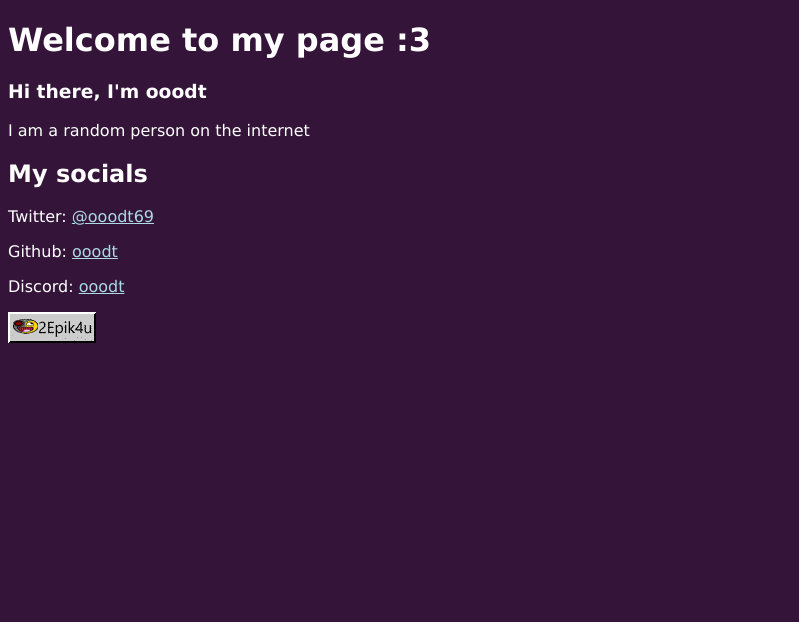
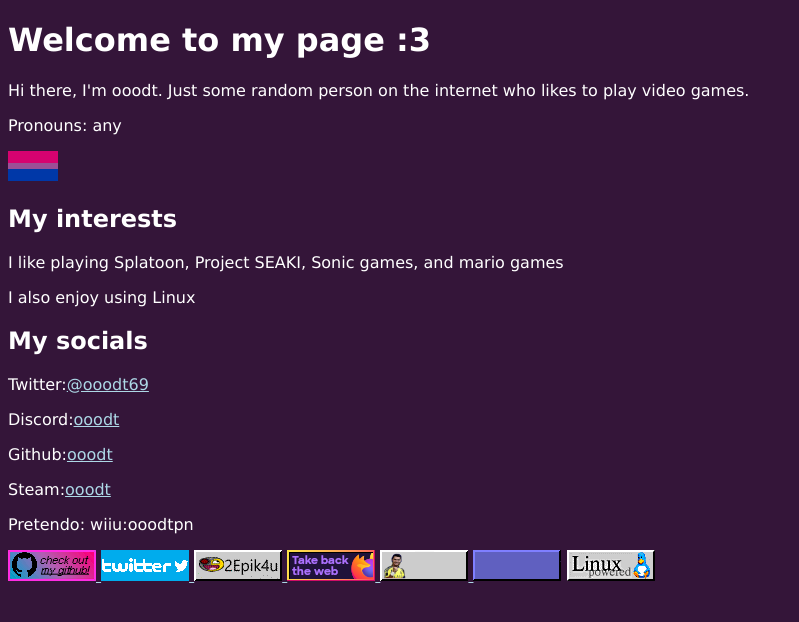
Before and after one commit to ooodt/ooodt.github.io, a plain HTML site: page index.html in a window 1280 px wide. Shown: the whole page, without its empty margins (0-799 px from the left). Drawn offline with Linux system fonts and the light colour scheme.

Commit message:
more stuff added

```diff
--- a/index.html
+++ b/index.html
@@ -1,5 +1,6 @@
 <!DOCTYPE html>
 <html>
+<link rel="icon" href="favicon.png">
 <style>
     body
     {
@@ -13,12 +14,40 @@
     }
 </style>
 <h1>Welcome to my page :3</h1>
-<h3>Hi there, I'm ooodt</h3>
-<p>I am a random person on the internet</p>
+<p>Hi there, I'm ooodt. Just some random person on the internet who likes to play video games.</p>
+<p>Pronouns: any</p>
+<!-- bisexual flag -->
+<svg width="50" height="30" viewBox="0 0 5 3">
+  <rect width="5" height="1.2" y="0" fill="#D60270" />
+  <rect width="5" height="0.6" y="1.2" fill="#9B4F96" />
+  <rect width="5" height="1.2" y="1.8" fill="#0038A8" />
+</svg>
+
+<h2>My interests</h2>
+<p>I like playing Splatoon, Project SEAKI, Sonic games, and mario games</p>
+<p>I also enjoy using Linux</p>
+
 <h2>My socials</h2>
-<p>Twitter: <a href="https://x.com/ooodt69" target="_blank">@ooodt69</a></p>
-<p>Github: <a href="https://github.com/ooodt" target="_blank">ooodt</a></p>
-<p>Discord: <a href="https://discord.com/users/585973849867419648" target="_blank">ooodt</a></p>
+<p>Twitter:<a href="https://x.com/ooodt69" target="_blank">@ooodt69</a></p>
+<p>Discord:<a href="https://discord.com/users/585973849867419648" target="_blank">ooodt</a></p>
+<p>Github:<a href="https://github.com/ooodt" target="_blank">ooodt</a></p>
+<p>Steam:<a href="https://steamcommunity.com/profiles/76561198974696447/" target="_blank">ooodt</a></p>
+<p>Pretendo: wiiu:ooodtpn</p>
+
+<a href="https://github.com/ooodt">
+      <img src="img/checkoutgithub.gif" title="GitHub" width="88" height="31" class="buttons">
+      </a>
+<a href="https://x.com/ooodt69">
+      <img src="img/twitter.gif" title="GitHub" width="88" height="31" class="buttons">
+      </a>
 <a href="https://2epik4u.lol/">
       <img src="img/EPIC.gif" title="MY BUTTON" width="88" height="31" class="buttons">
     </a>
+<a href="https://firefox.com">
+      <img src="img/firefox.png" title="take back the web" width="88" height="31" class="buttons">
+    </a>
+<a href="https://gx.games/games/pfec9l/ronaldo-exe/">
+<img src="img/88x31ronaldo.gif" alt="ronaldo.exe" height="31" width="88">
+    </a>
+<img src="img/virovirokun.gif" alt="virovirokun" height="31" width="88">
+<img src="img/linux-p.gif" alt="linux-p" height="31" width="88">
```
Also changed, not shown: favicon.png (added), img/88x31ronaldo.gif (added), img/88x31ronaldo.png (added), img/checkoutgithub.gif (added), img/firefox.png (added), img/linux-p.gif (added), img/twitter.gif (added), img/virovirokun.gif (added).
